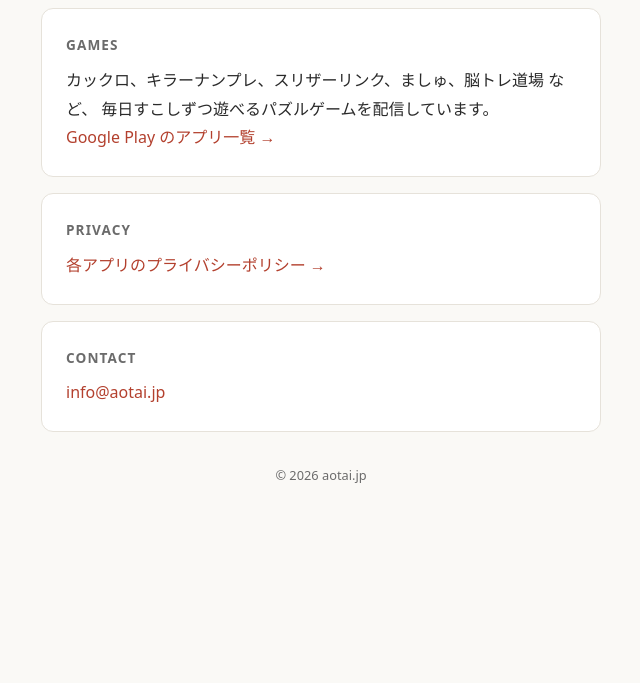
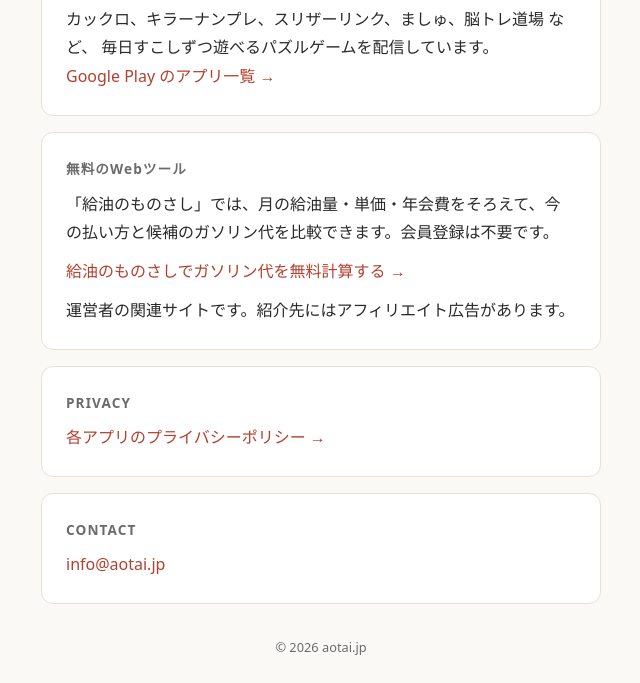
Before and after one commit to LuckOfWise/aotai.jp, a plain HTML site: page index.html in a window 1280 px wide. Shown: the part 228-911 px from the top of the page, without its empty margins (319-959 px from the left). Before the commit the page ends 800 px from the top, so only its background shows below. Drawn offline with Linux system fonts and the light colour scheme.

Commit message:
Add fuel-cost calculator to related web tools

```diff
--- a/index.html
+++ b/index.html
@@ -60,6 +60,7 @@
   }
   a { color: var(--accent); text-decoration: none; }
   a:hover { text-decoration: underline; }
+  .tool-link { display: block; padding: 10px 0; min-height: 44px; }
   footer {
     color: var(--muted);
     font-size: 0.8rem;
@@ -81,6 +82,13 @@
   </div>
 
   <div class="card">
+    <h2>無料のWebツール</h2>
+    <p>「給油のものさし」では、月の給油量・単価・年会費をそろえて、今の払い方と候補のガソリン代を比較できます。会員登録は不要です。</p>
+    <p><a class="tool-link" href="https://kyuyu-card.com/keisan/?utm_source=aotai.jp&amp;utm_medium=referral&amp;utm_campaign=first_yen_20261017">給油のものさしでガソリン代を無料計算する →</a></p>
+    <p>運営者の関連サイトです。紹介先にはアフィリエイト広告があります。</p>
+  </div>
+
+  <div class="card">
     <h2>PRIVACY</h2>
     <p><a href="/privacy/">各アプリのプライバシーポリシー →</a></p>
   </div>
```
